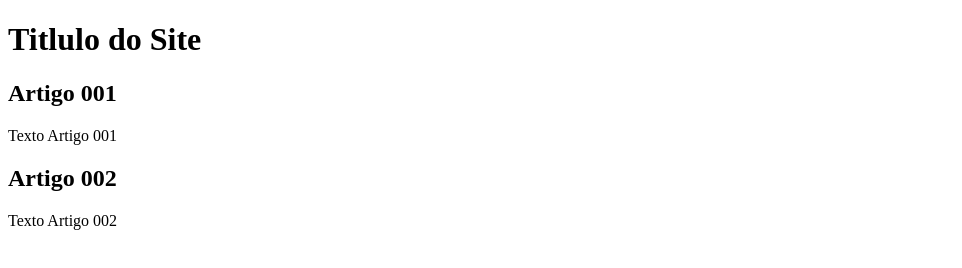
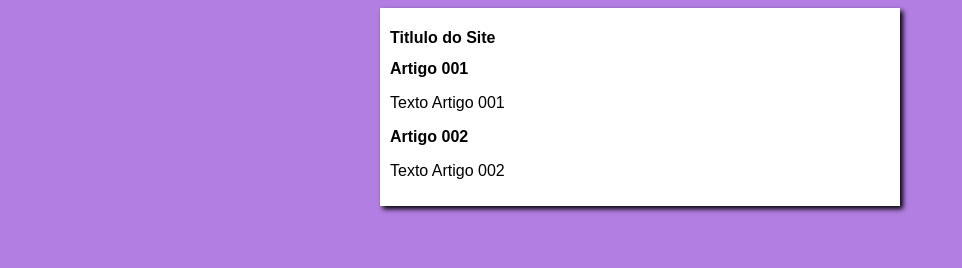
Before and after one commit to zZzGuii/projetosite, a plain HTML site: page index.html in a window 1280 px wide. Shown: the whole page, without its empty margins (0-962 px from the left). Drawn offline with Linux system fonts and the light colour scheme.

Commit message:
iniciei o desing

```diff
--- /dev/null
+++ b/estilos/style.css
@@ -0,0 +1,17 @@
+* {
+    font-family: Arial, Helvetica, sans-serif;
+    font-size: 16px;
+}
+
+body{
+    background-color: rgb(178, 126, 226);
+
+}
+
+main {
+    background-color: white;
+    width: 500px;
+    margin: auto;
+    padding: 10px;
+    box-shadow: 3px 3px 5px rgb(0, 0, 0);
+}
--- a/index.html
+++ b/index.html
@@ -4,6 +4,7 @@
     <meta charset="UTF-8">
     <meta name="viewport" content="width=device-width, initial-scale=1.0">
     <title>Titulo do Site</title>
+    <link rel="stylesheet" href="estilos/style.css">
 </head>
 <body>
     <main>
```
